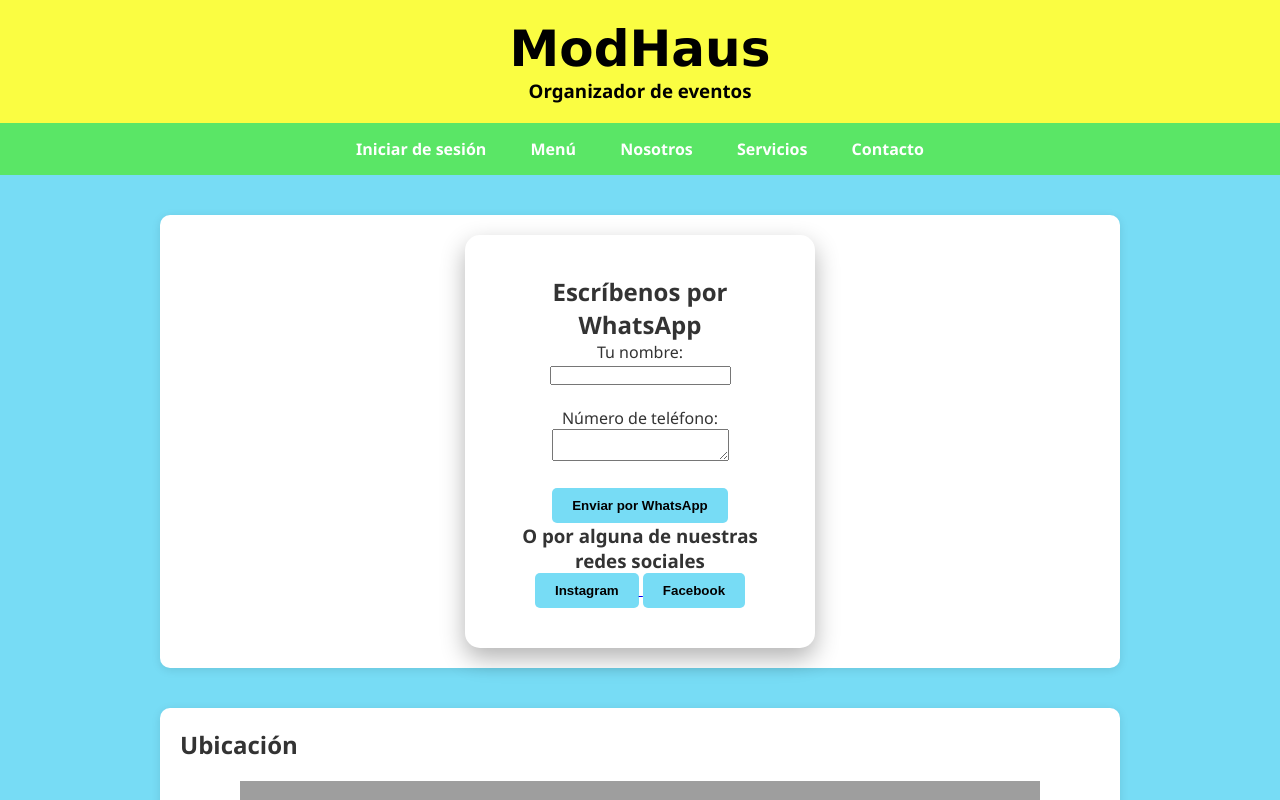
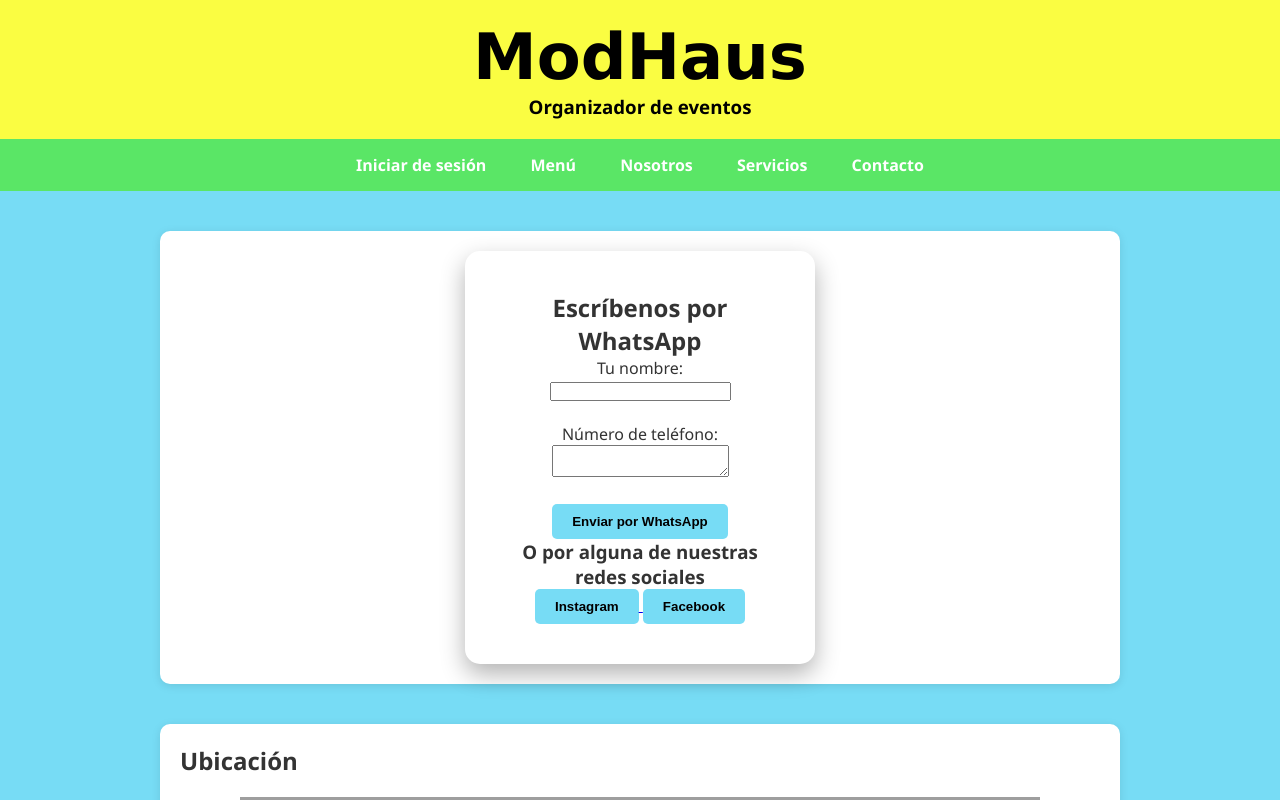
Before and after one commit to JulioA19/ModHaus, a plain HTML site: page Contacto.html in a window 1280 px wide. Shown: the top 800 px of the page. Drawn offline with Linux system fonts and the light colour scheme; grey boxes are pictures that could not be loaded.

Commit message:
Add files via upload

```diff
--- a/estilos1.css
+++ b/estilos1.css
@@ -8,7 +8,7 @@
         }
         h1 {
             font-family:Verdana, Geneva, Tahoma, sans-serif;
-            font-size: Clamp(30px,5vw,50px);
+            font-size:5vw;
         }
 
         /* Encabezado y pie de página con fondo verde oscuro y texto blanco */
```
